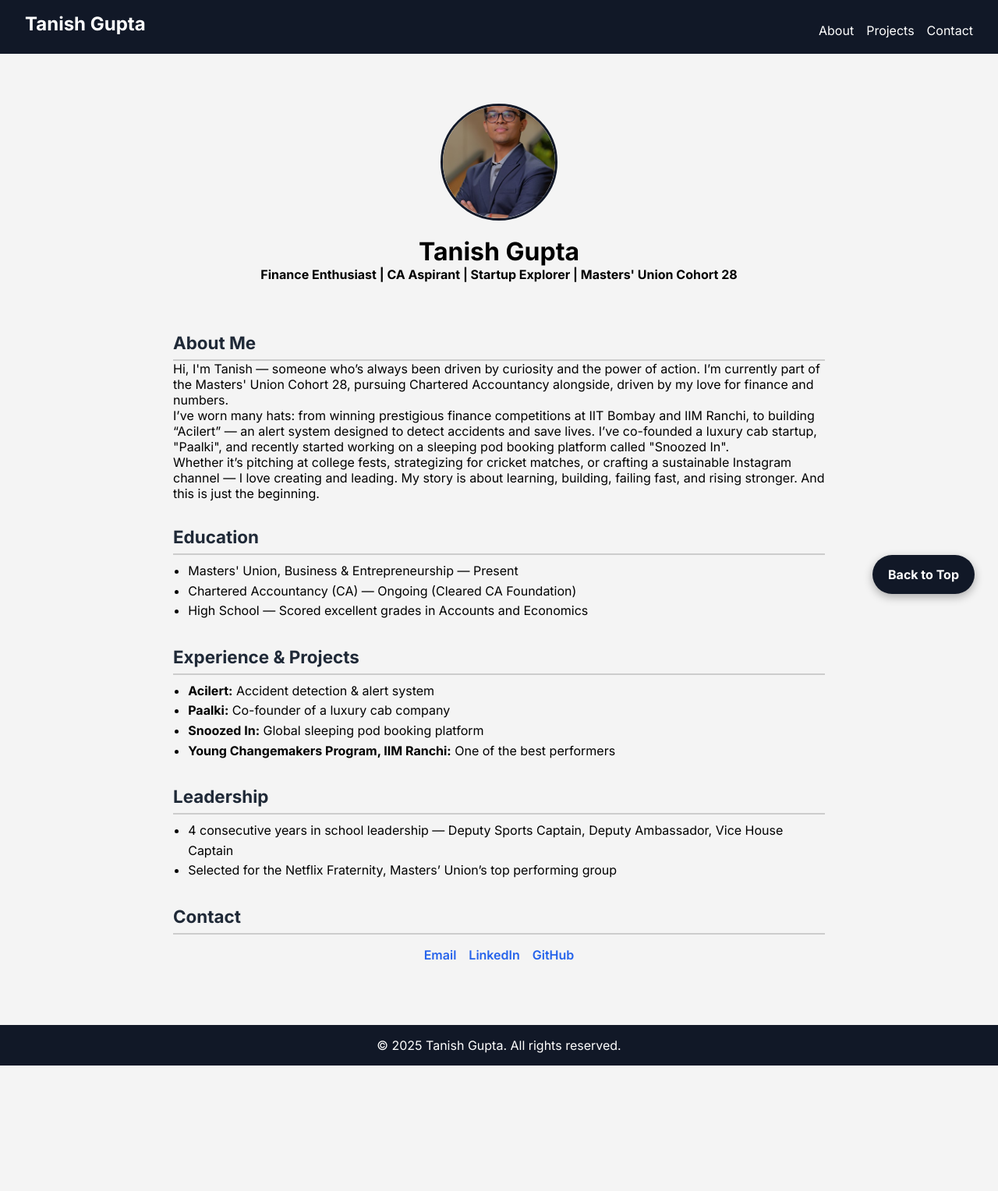
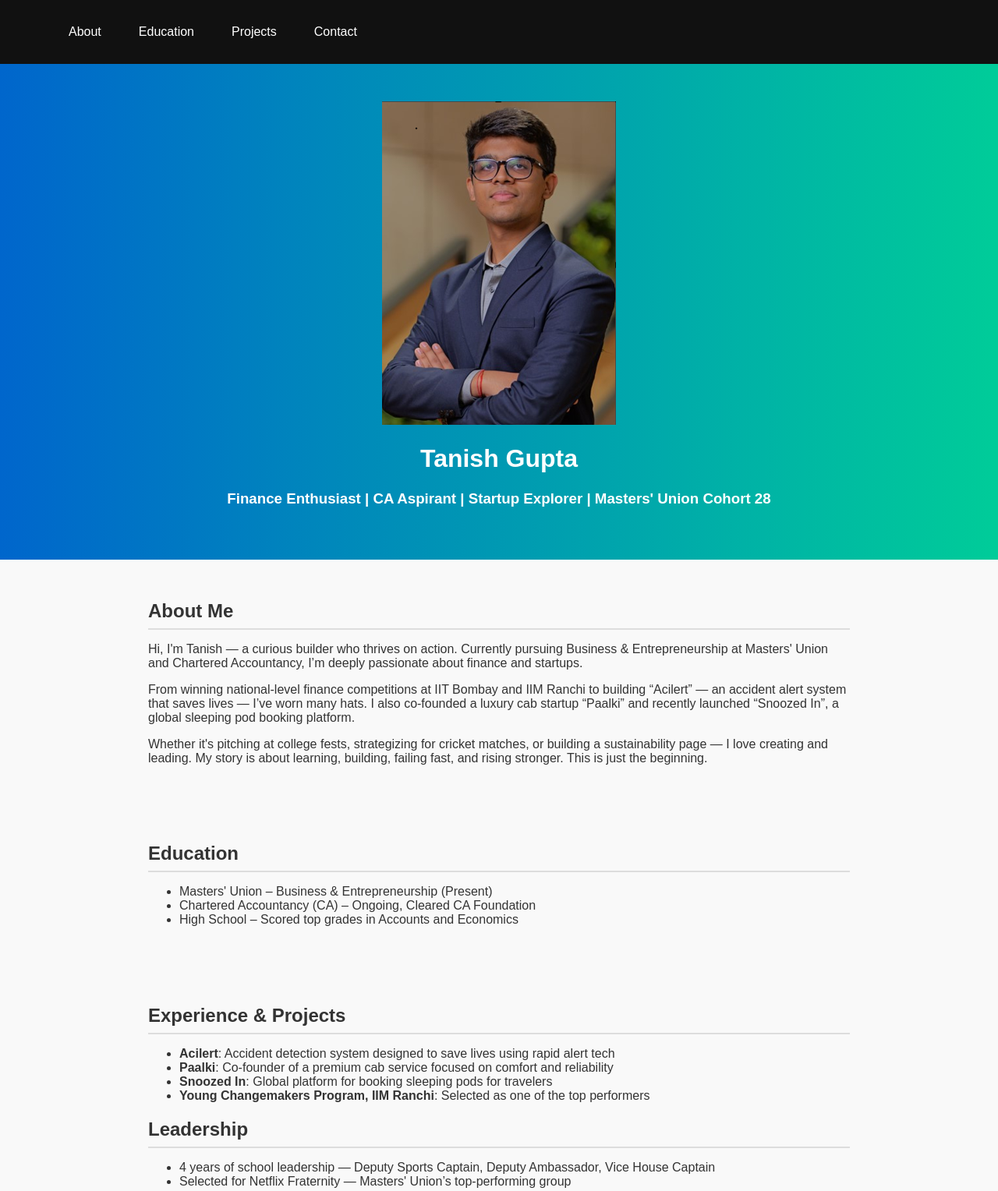
Before and after one commit to brian335/tanish-portfolio, a plain HTML site: page index.html in a window 1280 px wide. Shown: the top 1528 px of the page at 78% size. Before the commit the page ends 1467 px from the top, so only its background shows below. Drawn offline with Linux system fonts and the light colour scheme.

Commit message:
Update index.html

```diff
--- a/index.html
+++ b/index.html
@@ -1,249 +1,76 @@
 <!DOCTYPE html>
 <html lang="en">
 <head>
-  <meta charset="UTF-8">
+  <meta charset="UTF-8" />
+  <meta name="viewport" content="width=device-width, initial-scale=1.0" />
   <title>Tanish Gupta Portfolio</title>
-  <meta name="viewport" content="width=device-width, initial-scale=1.0">
-  <link href="https://fonts.googleapis.com/css2?family=Inter:wght@400;600;700&display=swap" rel="stylesheet">
-  <style>
-    * {
-      margin: 0;
-      padding: 0;
-      font-family: 'Inter', sans-serif;
-      box-sizing: border-box;
-    }
-
-    body {
-      background-color: #f4f4f4;
-      padding-bottom: 100px;
-    }
-
-    nav {
-      background-color: #111827;
-      color: white;
-      padding: 1rem 2rem;
-      display: flex;
-      justify-content: space-between;
-      align-items: center;
-      flex-wrap: wrap;
-    }
-
-    nav h1 {
-      font-size: 1.5rem;
-      margin-bottom: 0.5rem;
-    }
-
-    nav div {
-      display: flex;
-      flex-wrap: wrap;
-    }
-
-    nav a {
-      color: white;
-      margin-left: 1rem;
-      text-decoration: none;
-      font-weight: 500;
-      margin-top: 0.5rem;
-    }
-
-    .container {
-      max-width: 900px;
-      margin: auto;
-      padding: 2rem;
-    }
-
-    .header {
-      text-align: center;
-      padding: 2rem 0;
-    }
-
-    .header img {
-      width: 150px;
-      height: 150px;
-      border-radius: 50%;
-      object-fit: cover;
-      margin-bottom: 1rem;
-      border: 3px solid #111827;
-    }
-
-    h2 {
-      margin-top: 2rem;
-      color: #1f2937;
-      font-size: 1.4rem;
-      border-bottom: 2px solid #ccc;
-      padding-bottom: 0.5rem;
-    }
-
-    ul {
-      margin-top: 0.5rem;
-      margin-left: 1.2rem;
-      line-height: 1.6;
-    }
-
-    .floating-btn {
-      position: fixed;
-      bottom: 30px;
-      right: 30px;
-      background-color: #111827;
-      color: white;
-      padding: 15px 20px;
-      border-radius: 50px;
-      text-decoration: none;
-      box-shadow: 0px 4px 12px rgba(0, 0, 0, 0.3);
-      animation: bounce 2s infinite;
-      font-weight: bold;
-      z-index: 999;
-    }
-
-    @keyframes bounce {
-      0%, 100% {
-        transform: translateY(0);
-      }
-      50% {
-        transform: translateY(-8px);
-      }
-    }
-
-    footer {
-      background-color: #111827;
-      color: white;
-      padding: 1rem;
-      text-align: center;
-      margin-top: 3rem;
-    }
-
-    .contact {
-      margin-top: 1rem;
-      display: flex;
-      flex-wrap: wrap;
-      gap: 1rem;
-      justify-content: center;
-    }
-
-    .contact a {
-      color: #2563eb;
-      text-decoration: none;
-      font-weight: 600;
-    }
-
-    /* ---------------- Responsive Styles ---------------- */
-
-    @media (max-width: 768px) {
-      nav {
-        flex-direction: column;
-        align-items: flex-start;
-      }
-
-      nav div {
-        flex-direction: column;
-        width: 100%;
-      }
-
-      nav a {
-        margin: 0.25rem 0;
-        margin-left: 0;
-      }
-
-      .header img {
-        width: 120px;
-        height: 120px;
-      }
-
-      .container {
-        padding: 1.5rem;
-      }
-
-      h2 {
-        font-size: 1.2rem;
-      }
-
-      .floating-btn {
-        padding: 10px 15px;
-        font-size: 14px;
-      }
-    }
-
-    @media (max-width: 480px) {
-      .header img {
-        width: 100px;
-        height: 100px;
-      }
-
-      h2 {
-        font-size: 1.1rem;
-      }
-
-      nav h1 {
-        font-size: 1.2rem;
-      }
-
-      nav {
-        padding: 1rem;
-      }
-
-      .floating-btn {
-        bottom: 20px;
-        right: 20px;
-      }
-    }
-  </style>
+  <link rel="stylesheet" href="style.css" />
 </head>
 <body>
-
   <nav>
-    <h1>Tanish Gupta</h1>
-    <div>
-      <a href="#about">About</a>
-      <a href="#projects">Projects</a>
-      <a href="#contact">Contact</a>
-    </div>
+    <ul class="navbar">
+      <li><a href="#about">About</a></li>
+      <li><a href="#education">Education</a></li>
+      <li><a href="#projects">Projects</a></li>
+      <li><a href="#contact">Contact</a></li>
+    </ul>
   </nav>
 
-  <div class="container">
-    <div class="header">
-      <img src="profile-photo.png" alt="Tanish Profile Photo">
+  <header class="header">
+    <img src="profile-photo.png" alt="Tanish Profile Photo" class="profile-pic" />
+    <div class="intro">
       <h1>Tanish Gupta</h1>
-      <p><strong>Finance Enthusiast | CA Aspirant | Startup Explorer | Masters' Union Cohort 28</strong></p>
+      <h3>Finance Enthusiast | CA Aspirant | Startup Explorer | Masters' Union Cohort 28</h3>
     </div>
+  </header>
 
-    <h2 id="about">About Me</h2>
-    <p>Hi, I'm Tanish — someone who’s always been driven by curiosity and the power of action. I’m currently part of the Masters' Union Cohort 28, pursuing Chartered Accountancy alongside, driven by my love for finance and numbers.</p>
-    <p>I’ve worn many hats: from winning prestigious finance competitions at IIT Bombay and IIM Ranchi, to building “Acilert” — an alert system designed to detect accidents and save lives. I’ve co-founded a luxury cab startup, "Paalki", and recently started working on a sleeping pod booking platform called "Snoozed In".</p>
-    <p>Whether it’s pitching at college fests, strategizing for cricket matches, or crafting a sustainable Instagram channel — I love creating and leading. My story is about learning, building, failing fast, and rising stronger. And this is just the beginning.</p>
+  <main>
+    <section id="about">
+      <h2>About Me</h2>
+      <p>Hi, I'm Tanish — a curious builder who thrives on action. Currently pursuing Business & Entrepreneurship at Masters' Union and Chartered Accountancy, I’m deeply passionate about finance and startups.</p>
+      <p>From winning national-level finance competitions at IIT Bombay and IIM Ranchi to building “Acilert” — an accident alert system that saves lives — I’ve worn many hats. I also co-founded a luxury cab startup “Paalki” and recently launched “Snoozed In”, a global sleeping pod booking platform.</p>
+      <p>Whether it's pitching at college fests, strategizing for cricket matches, or building a sustainability page — I love creating and leading. My story is about learning, building, failing fast, and rising stronger. This is just the beginning.</p>
+    </section>
 
+    <section id="education">
       <h2>Education</h2>
       <ul>
-      <li>Masters' Union, Business & Entrepreneurship — Present</li>
-      <li>Chartered Accountancy (CA) — Ongoing (Cleared CA Foundation)</li>
-      <li>High School — Scored excellent grades in Accounts and Economics</li>
+        <li>Masters' Union – Business & Entrepreneurship (Present)</li>
+        <li>Chartered Accountancy (CA) – Ongoing, Cleared CA Foundation</li>
+        <li>High School – Scored top grades in Accounts and Economics</li>
       </ul>
+    </section>
 
-    <h2 id="projects">Experience & Projects</h2>
+    <section id="projects">
+      <h2>Experience & Projects</h2>
       <ul>
-      <li><strong>Acilert:</strong> Accident detection & alert system</li>
-      <li><strong>Paalki:</strong> Co-founder of a luxury cab company</li>
-      <li><strong>Snoozed In:</strong> Global sleeping pod booking platform</li>
-      <li><strong>Young Changemakers Program, IIM Ranchi:</strong> One of the best performers</li>
+        <li><strong>Acilert</strong>: Accident detection system designed to save lives using rapid alert tech</li>
+        <li><strong>Paalki</strong>: Co-founder of a premium cab service focused on comfort and reliability</li>
+        <li><strong>Snoozed In</strong>: Global platform for booking sleeping pods for travelers</li>
+        <li><strong>Young Changemakers Program, IIM Ranchi</strong>: Selected as one of the top performers</li>
       </ul>
 
       <h2>Leadership</h2>
       <ul>
-      <li>4 consecutive years in school leadership — Deputy Sports Captain, Deputy Ambassador, Vice House Captain</li>
-      <li>Selected for the Netflix Fraternity, Masters’ Union’s top performing group</li>
+        <li>4 years of school leadership — Deputy Sports Captain, Deputy Ambassador, Vice House Captain</li>
+        <li>Selected for Netflix Fraternity — Masters' Union’s top-performing group</li>
       </ul>
+    </section>
 
-    <h2 id="contact">Contact</h2>
-    <div class="contact">
-      <a href="mailto:tanish@example.com">Email</a>
-      <a href="https://www.linkedin.com/in/tanishgupta" target="_blank">LinkedIn</a>
-      <a href="https://github.com/brian335" target="_blank">GitHub</a>
-    </div>
-  </div>
+    <section id="contact">
+      <h2>Let’s Connect</h2>
+      <p>Always up for collaborations or startup conversations. Reach out!</p>
+      <a href="mailto:your@email.com" class="btn">📧 Email</a>
+      <a href="https://www.linkedin.com/in/yourprofile" class="btn">🔗 LinkedIn</a>
+    </section>
+  </main>
 
-  <a href="#about" class="floating-btn">Back to Top</a>
+  <button class="scrollTop" onclick="scrollToTop()">↑</button>
 
-  <footer>
-    © 2025 Tanish Gupta. All rights reserved.
-  </footer>
+  <script>
+    function scrollToTop() {
+      window.scrollTo({ top: 0, behavior: 'smooth' });
+    }
+  </script>
 </body>
 </html>
```
Lines whose indentation alone changed are shown as unchanged.
